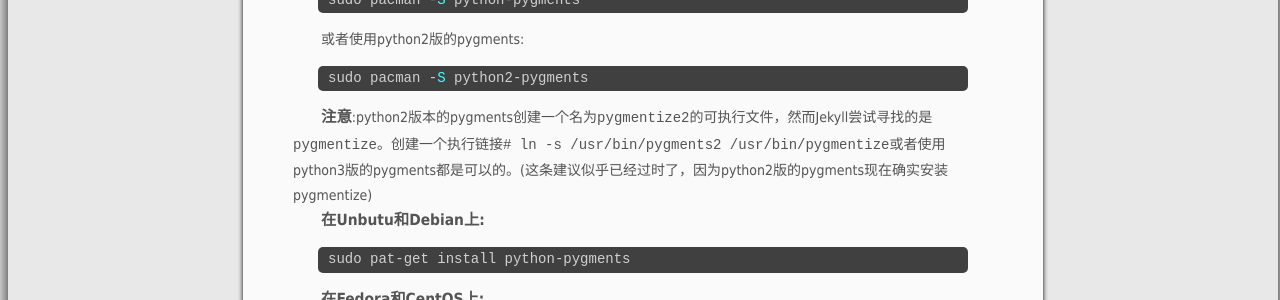
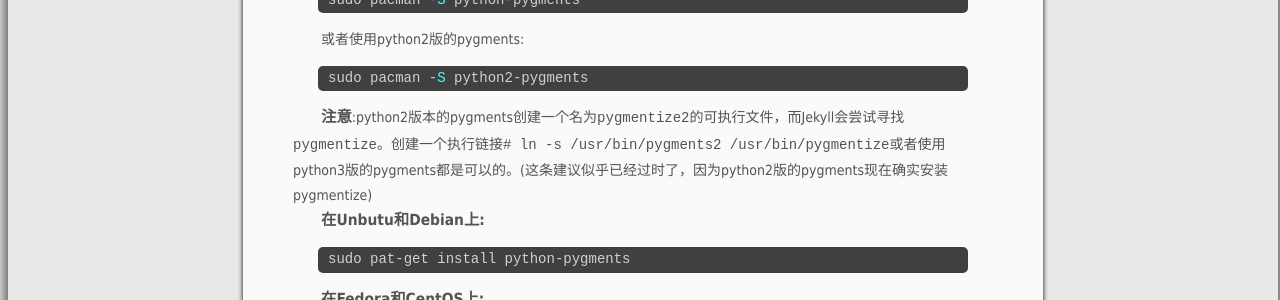
Before and after one commit to flyaway1217/flyaway1217.github.com, a Jekyll site: the page built from _posts/2012-11-26-Jekyll-Wiki-Install.markdown, in a window 1280 px wide and 900 px high, scrolled down 1918 px. Shown: the part 151-451 px from the top of the window. Built offline with Jekyll 4.4.1, drawn with Linux system fonts in a browser that asks for light colours.

Commit message:
Update a post

```diff
--- a/_posts/2012-11-26-Jekyll-Wiki-Install.markdown
+++ b/_posts/2012-11-26-Jekyll-Wiki-Install.markdown
@@ -117,7 +117,7 @@ sudo pacman -S python-pygments
 sudo pacman -S python2-pygments
 {% endhighlight %}
 
-**注意**:python2版本的pygments创建一个名为`pygmentize2`的可执行文件，然而Jekyll尝试寻找的是`pygmentize`。创建一个执行链接`# ln -s /usr/bin/pygments2 /usr/bin/pygmentize`或者使用python3版的pygments都是可以的。(这条建议似乎已经过时了，因为python2版的pygments现在确实安装pygmentize)
+**注意**:python2版本的pygments创建一个名为`pygmentize2`的可执行文件，而Jekyll会尝试寻找`pygmentize`。创建一个执行链接`# ln -s /usr/bin/pygments2 /usr/bin/pygmentize`或者使用python3版的pygments都是可以的。(这条建议似乎已经过时了，因为python2版的pygments现在确实安装pygmentize)
 
 **在Unbutu和Debian上:**
 
```
Also changed, not shown: other parts of _posts/2012-11-26-Jekyll-Wiki-Install.markdown (+1 -1 lines).
